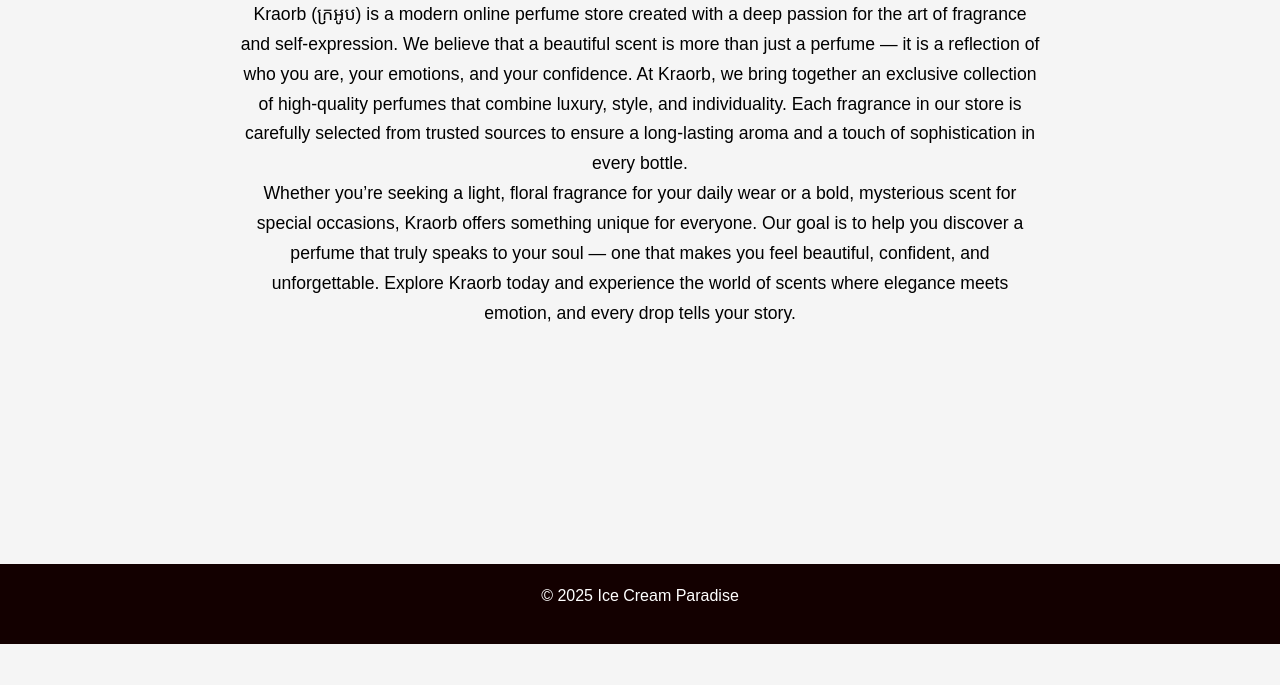
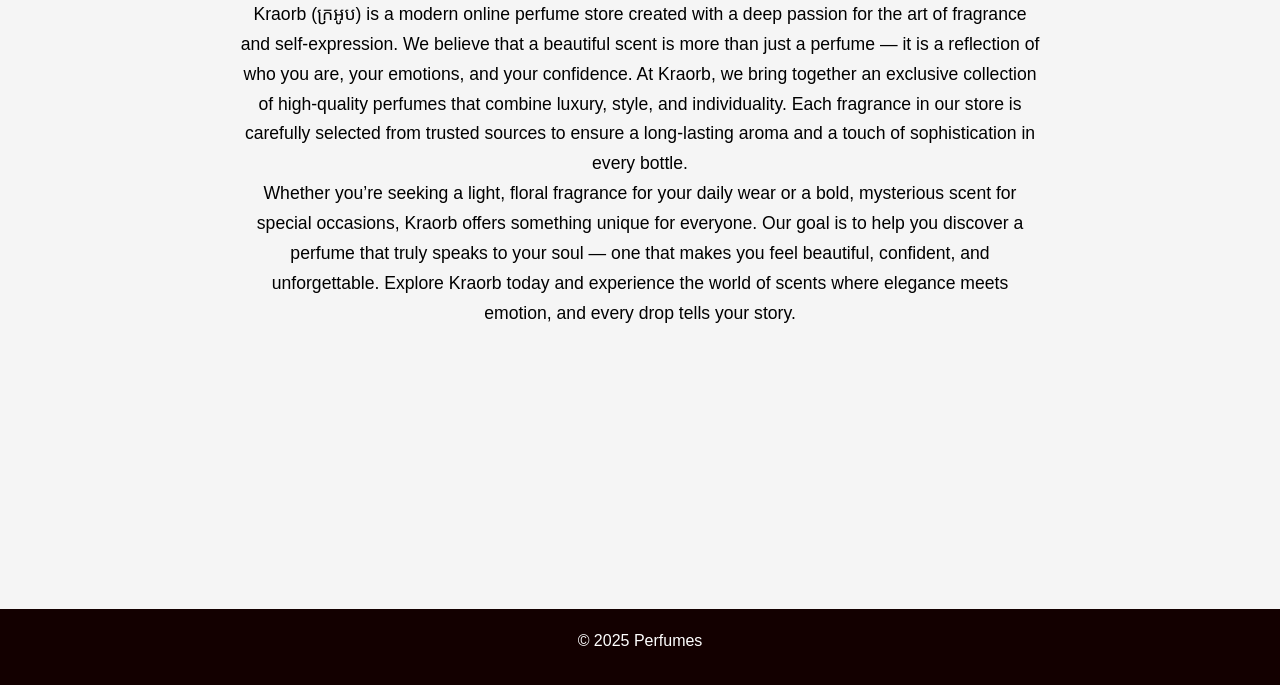
Before and after one commit to ph34ktr4/kraorb.com, a website: page app/aboutus.html in a window 1280 px wide. Shown: the part 225-910 px from the top of the page. Before the commit the page ends 869 px from the top, so only its background shows below. Drawn offline with nearby package versions, Linux system fonts and the light colour scheme.

Commit message:
Add project files

```diff
--- a/app/aboutus.html
+++ b/app/aboutus.html
@@ -32,7 +32,7 @@
   </section>
 
   <footer>
-    <p>&copy; 2025 Ice Cream Paradise</p>
+    <p>&copy; 2025 Perfumes</p>
   </footer>
 </body>
 </html>
--- a/style/aboutus.css
+++ b/style/aboutus.css
@@ -63,7 +63,7 @@
   padding: 20px;
   background: #130000;
   color: #fff;
-  margin-top: 155px;
+  margin-top: 200px;
 }
 
 /* Responsive */
```
Also changed, not shown: app/contactus.html (+1 -1 lines), app/index.html (+1 -1 lines), app/products.html (+1 -1 lines).
